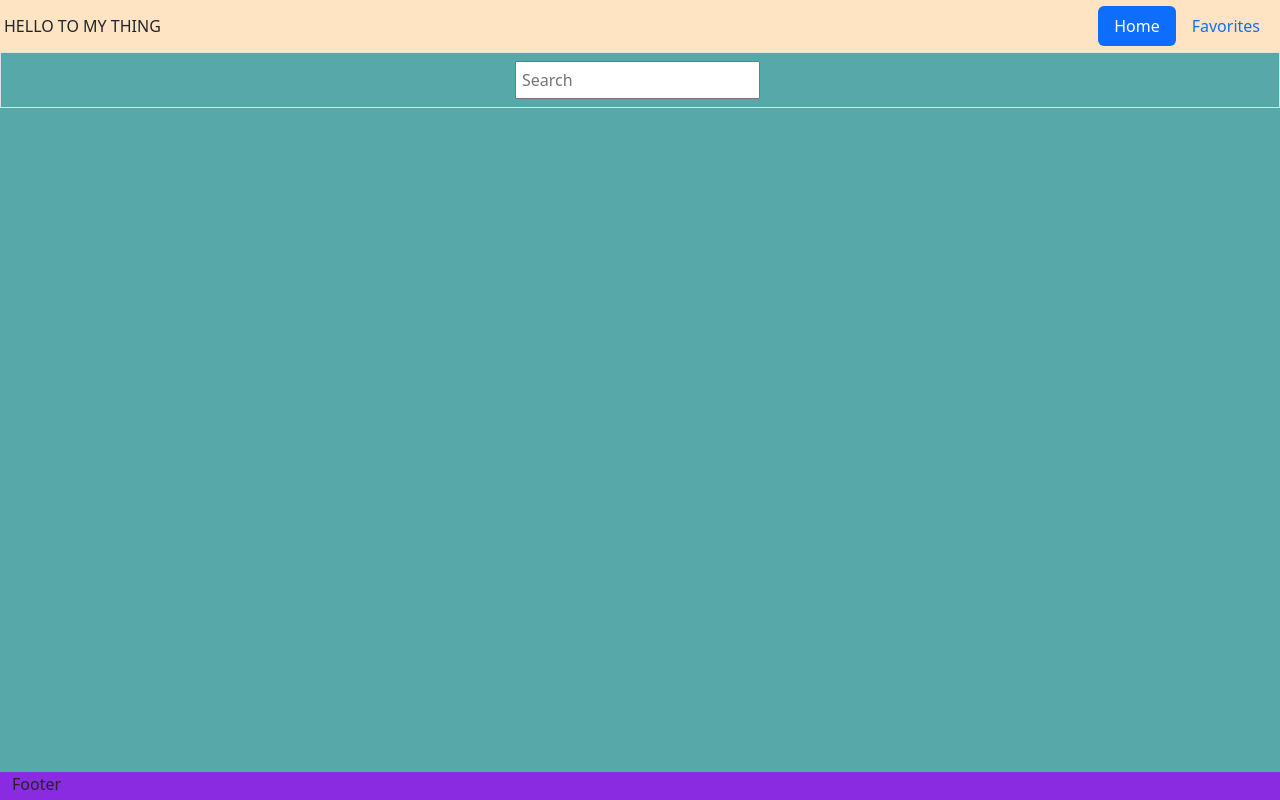
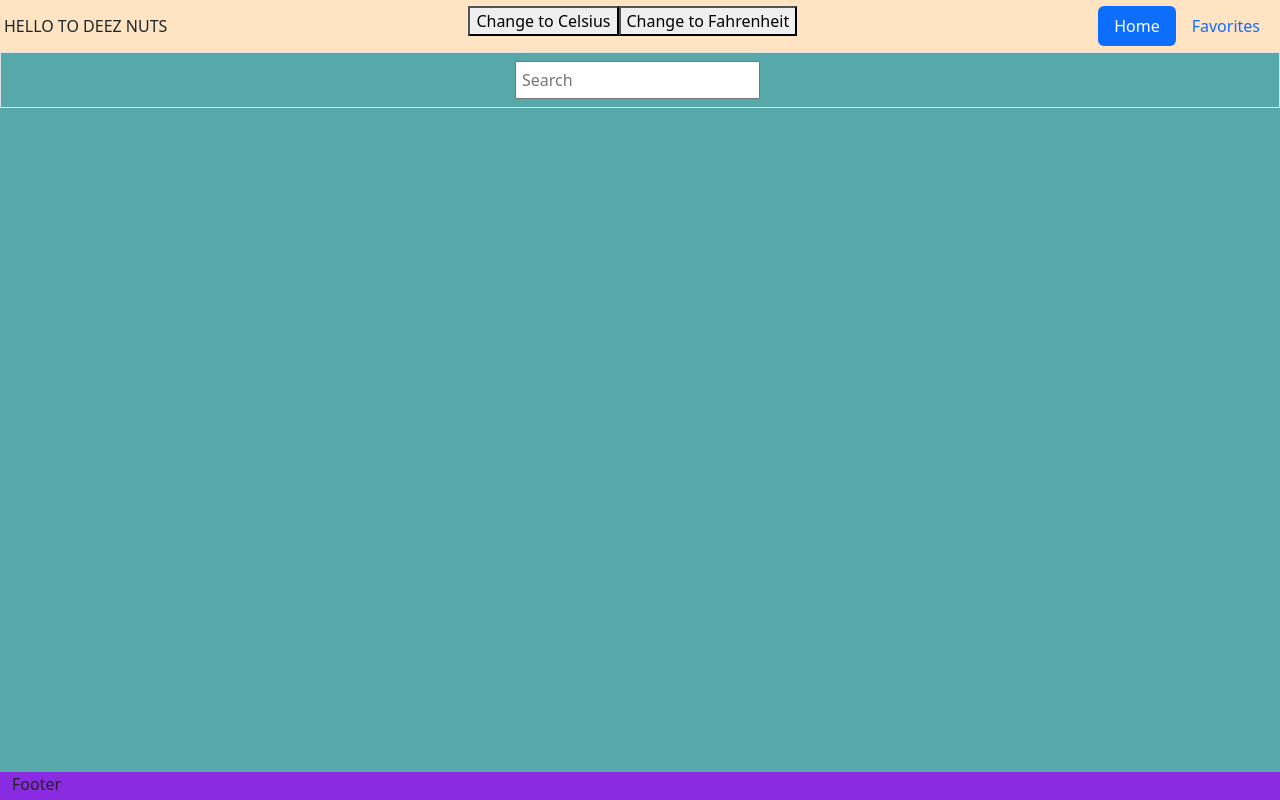
Before and after one commit to newohtwo/WeatherAbra, a React (Create React App) app: page / in a window 1280 px wide. Built offline with nearby package versions, Linux system fonts and the light colour scheme.

Commit message:
added redux and store, added the changes between farenchuk and celsichuk

```diff
--- a/package.json
+++ b/package.json
@@ -11,8 +11,10 @@
     "dotenv": "^16.3.1",
     "react": "^18.2.0",
     "react-dom": "^18.2.0",
+    "react-redux": "^9.0.4",
     "react-router-dom": "^6.20.1",
     "react-scripts": "5.0.1",
+    "redux": "^5.0.0",
     "web-vitals": "^2.1.4"
   },
   "scripts": {
--- a/src/App.js
+++ b/src/App.js
@@ -3,6 +3,8 @@ import { RouterConfig } from "./navigation/RouterConfig";
 import "./App.css";
 import "bootstrap/dist/css/bootstrap.min.css";
 import { searchData, getWeatherForecastFiveDays } from "./demoData/DemoData";
+import { Provider } from "react-redux";
+import { store } from "./Redux/Stores/DegreesStores";
 
 const App = () => {
   // Convert the array of objects to a JSON string
@@ -15,9 +17,11 @@ const App = () => {
 
   return (
     <>
-      <Layout>
-        <RouterConfig />
-      </Layout>
+      <Provider store = {store}>
+        <Layout>
+          <RouterConfig />
+        </Layout>
+      </Provider>
     </>
   );
 };
--- /dev/null
+++ b/src/Redux/Actions/DegreesActions.js
@@ -0,0 +1,11 @@
+export const changeToC = () => {
+  return {
+    type: "CELSIUS",
+  };
+};
+
+export const changeToF = () => {
+  return {
+    type: "FAHRENHEIT",
+  };
+};
--- /dev/null
+++ b/src/Redux/Reducers/DegreesReducers.js
@@ -0,0 +1,17 @@
+export const initialDegreesState = {
+  degrees: true
+};
+
+// create the reducer
+export const toggleReducer = (state = initialDegreesState, action) => {
+  switch (action.type) {
+    case "CELSIUS":
+      return { ...state, degrees: true };
+
+    case "FAHRENHEIT":
+      return { ...state, degrees: false };
+
+    default:
+        return state;
+  }
+};
--- /dev/null
+++ b/src/Redux/Stores/DegreesStores.js
@@ -0,0 +1,4 @@
+import { toggleReducer } from "../Reducers/DegreesReducers";
+import { createStore } from "redux";
+
+export const store = createStore(toggleReducer);
--- a/src/components/ForecastWeatherBlock.jsx
+++ b/src/components/ForecastWeatherBlock.jsx
@@ -1,15 +1,39 @@
-const ForecastWeatherBlock = ({dailyForecast}) =>{
-    console.log(dailyForecast);
+import { useDispatch, useSelector } from "react-redux";
+import { changeToF, changeToC } from "../Redux/Actions/DegreesActions";
+import { useEffect, useState } from "react";
+
+const ForecastWeatherBlock = ({ dailyForecast }) => {
+  // console.log(dailyForecast);
+  const [minDegrees, setMinDegrees] = useState(0);
+  const [maxDegrees, setMaxDegrees] = useState(0);
+  const degreesUnit = useSelector((state) => state.degrees);
+  const dispatch = useDispatch();
+
+  useEffect(() => {
+    if (!degreesUnit) {
+      setMinDegrees(dailyForecast.Temperature.Minimum.Value);
+      setMaxDegrees(dailyForecast.Temperature.Maximum.Value);
+    } else {
+      setMinDegrees(
+        parseInt(((dailyForecast.Temperature.Minimum.Value - 32) * 5) / 9)
+      );
+      setMaxDegrees(
+        parseInt(((dailyForecast.Temperature.Maximum.Value - 32) * 5) / 9)
+      )
+    }
+  }, [degreesUnit]);
+
   return (
     <div className="card m-2 p-2 card-body d-inline-flex justify-content">
       {/* <h2>{favoriteWeather.Key}</h2> */}
-        <h2 className="card-title">{dailyForecast.Temperature.Minimum.Value}</h2>
-        <h2 className="card-title">{dailyForecast.Temperature.Maximum.Value}</h2>
+      <h2 className="card-title">Min degrees: {minDegrees}{ degreesUnit ? '°C' : '°F'}</h2>
+      <h2 className="card-title">Max degrees: {maxDegrees}{ degreesUnit ? '°C' : '°F'}</h2>
       <div className="card-text">
         <p>{dailyForecast.Day.IconPhrase}</p>
+
       </div>
     </div>
-    )
-}
+  );
+};
 
 export default ForecastWeatherBlock;
--- a/src/components/Navbar.jsx
+++ b/src/components/Navbar.jsx
@@ -1,12 +1,24 @@
 // @ts-ignore
+import { useDispatch } from "react-redux";
 import { Link } from "../../node_modules/react-router-dom/dist/index";
+import { changeToC, changeToF } from "../Redux/Actions/DegreesActions";
 
 const Navbar = () => {
+  const dispatch = useDispatch();
+
   return (
     <div className="d-flex justify-content-between px-1">
       <div className="align-self-center">
-        <p className="m-0 p-0">HELLO TO MY THING</p>
+        <p className="m-0 p-0">HELLO TO DEEZ NUTS</p>
       </div>
+
+      <div>
+        <button onClick={() => dispatch(changeToC())}>Change to Celsius</button>
+        <button onClick={() => dispatch(changeToF())}>
+          Change to Fahrenheit
+        </button>
+      </div>
+
       <div className="align-self-center">
         <ul className="nav nav-pills">
           <li className="nav-item">
@@ -14,6 +26,7 @@ const Navbar = () => {
               Home
             </Link>
           </li>
+
           <li className="nav-item">
             <Link className="nav-link" to="/favorites">
               Favorites
```
Also changed, not shown: 1 other file (tests, documents, lock files or other folders). Lines whose indentation alone changed are shown as unchanged.
